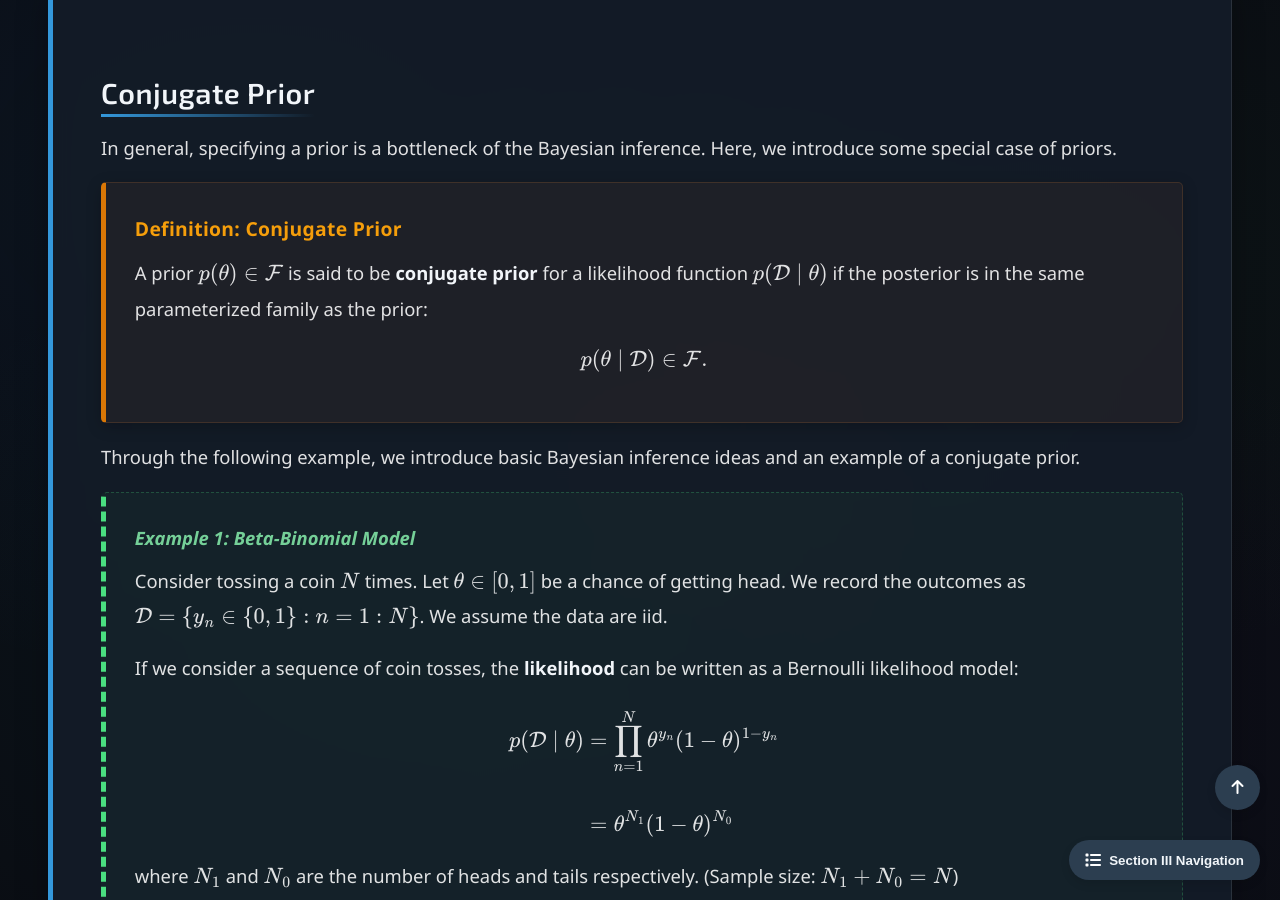
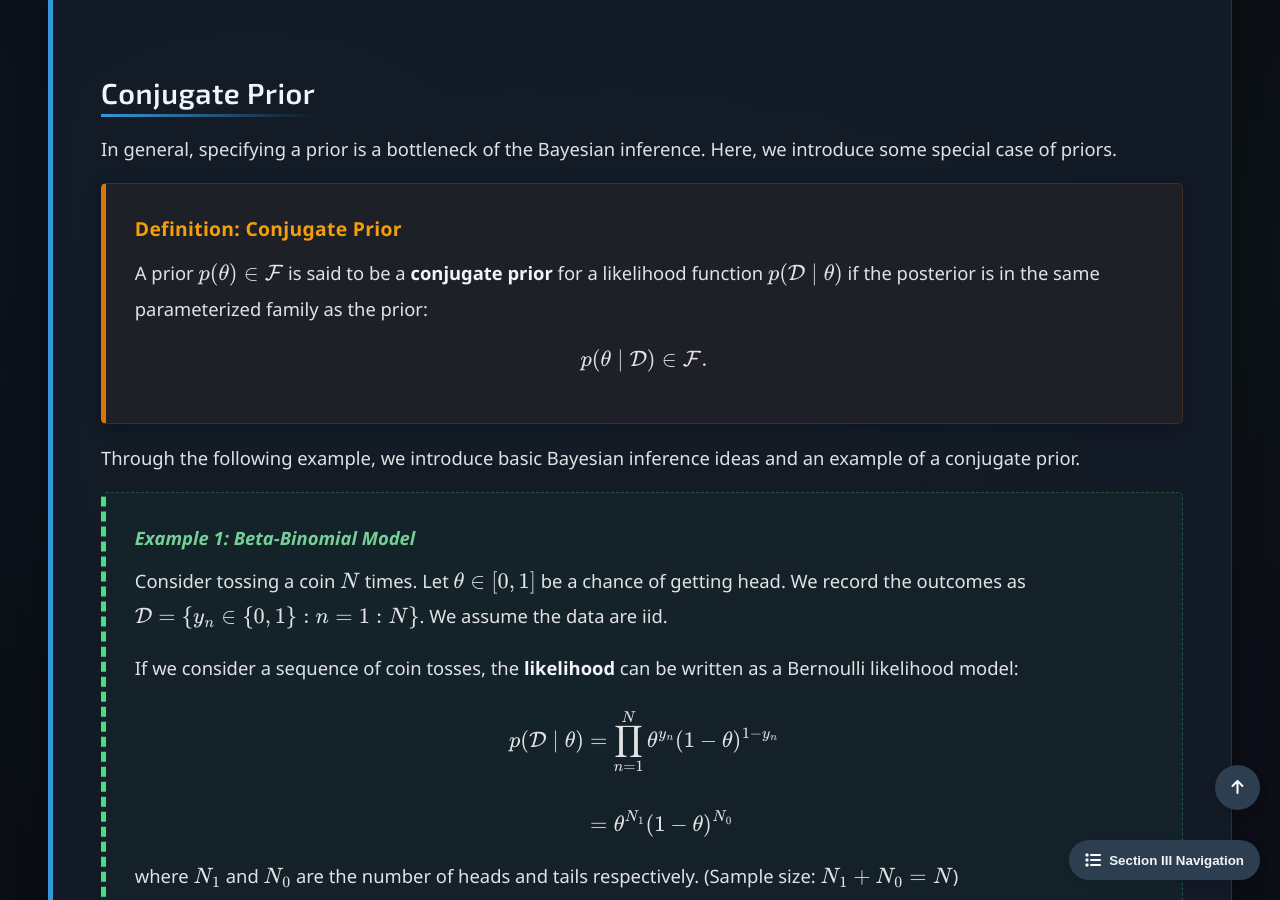
Before and after one commit to Yusukey01/yusukey01.github.io, a Jekyll site: the page built from Mathematics/Probability/bayesian.html, in a window 1280 px wide and 900 px high, scrolled down 1946 px. Built offline with Jekyll 4.4.1, drawn with Linux system fonts in a browser that asks for light colours.

Commit message:
revised explanations and style

```diff
--- a/Mathematics/Probability/bayesian.html
+++ b/Mathematics/Probability/bayesian.html
@@ -88,7 +88,7 @@ uses_python: false
                 <div class="theorem">
                     <span class="theorem-title">Definition: Conjugate Prior</span>
                     <p>
-                        A prior \(p(\theta) \in \mathcal{F}\) is said to be <strong>conjugate prior</strong> for a likelihood function
+                        A prior \(p(\theta) \in \mathcal{F}\) is said to be a <strong>conjugate prior</strong> for a likelihood function
                         \(p(\mathcal{D} \mid \theta)\) if the posterior is in the same parameterized family as the prior:
                         \[
                         p(\theta \mid \mathcal{D}) \in \mathcal{F}.
```
